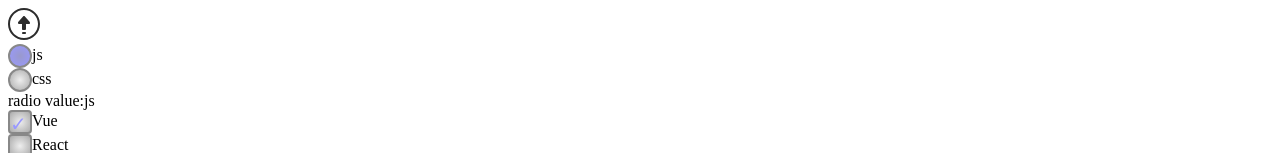
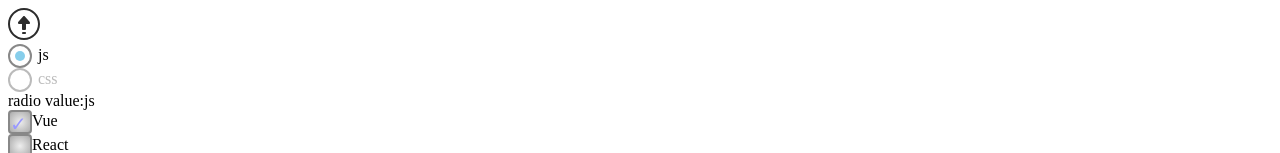
Before and after one commit to cheng87126/v-com, a Vue app: page / in a window 1280 px wide. Shown: the top 153 px of the page. Built offline with nearby package versions, Linux system fonts and the light colour scheme.

Commit message:
update radio.vue

```diff
--- a/src/app.vue
+++ b/src/app.vue
@@ -7,7 +7,7 @@
             action="/"
             v-bind:after-upload="testafter"></v-upload>
         <v-radio name="web" id="js-id" value="js" v-bind:checked.sync="radioVal">js</v-radio>
-        <v-radio name="web" id="css-id" value="css" v-bind:checked.sync="radioVal">css</v-radio>
+        <v-radio v-bind:disabled="true" name="web" id="css-id" value="css" v-bind:checked.sync="radioVal">css</v-radio>
         <div>radio value:{{radioVal}}</div>
         <v-checkbox name="checkboxs" id="js-vue" value="Vue" v-model="checkboxVal">Vue</v-checkbox>
         <v-checkbox name="checkboxs" id="js-react" value="React" v-model="checkboxVal">React</v-checkbox>
--- a/src/radio.vue
+++ b/src/radio.vue
@@ -8,14 +8,31 @@ input[type="radio"] + label span {
     width: 20px;
     height: 20px;
     border: 2px solid #888;
-    border-radius: 10px;
-    background: radial-gradient(#eee, #aaa);
+    border-radius: 50%;
+    margin-right: 6px;
 }
-input[type="radio"] + label span {
+input[type="radio"] + label span::after{
+    content: '';
+    display: none;
+    width: 10px;
+    height: 10px;
     border-radius: 50%;
+    position: absolute;
+    margin-left: 5px;
+    margin-top: 5px;
+    background-color: skyblue;
 }
-input[type="radio"]:checked + label span {
-    background-image: radial-gradient(#9999CC, #9999FF);
+input[type="radio"]:checked + label span::after{
+    display: block;
+}
+input[type="radio"]:disabled + label span {
+    border-color: #bbb;
+}
+input[type="radio"]:disabled + label{
+    color: #bbb;
+}
+input[type="radio"]:disabled + label span::after{
+    background-color: #bbb;
 }
 </style>
 <template>
@@ -24,7 +41,8 @@ input[type="radio"]:checked + label span {
             v-bind:name="name"
             v-bind:id="id"
             v-bind:value="value"
-            v-model="picked">
+            v-model="picked"
+            v-bind:disabled="disabled">
         <label v-bind:for="id"><span></span><slot></slot></label>
     </div>
 </template>
@@ -40,7 +58,11 @@ export default {
         name:String,
         id:String,
         value:String,
-        checked:String
+        checked:String,
+        disabled:{
+            type:Boolean,
+            default:false
+        }
     },
     computed:{
         picked:{
```
